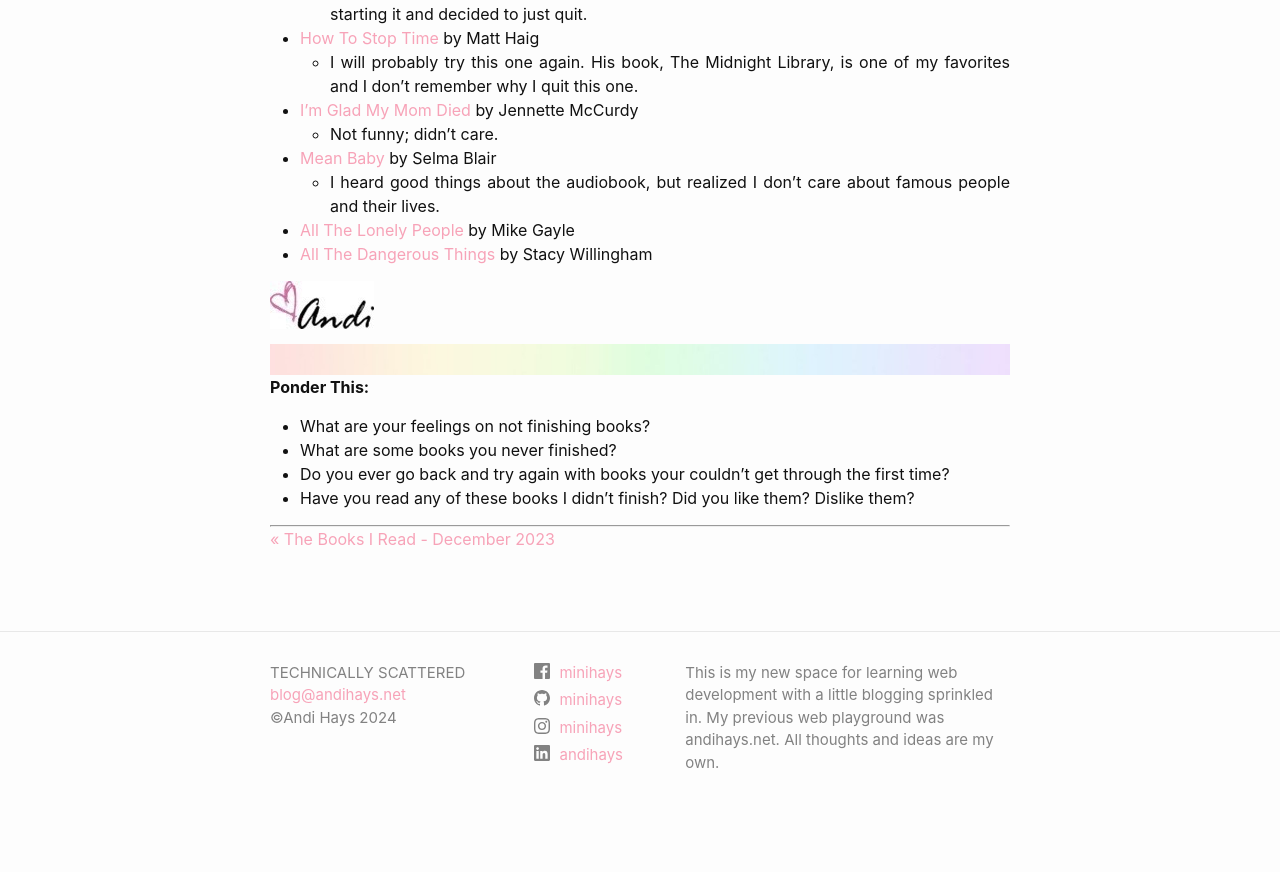
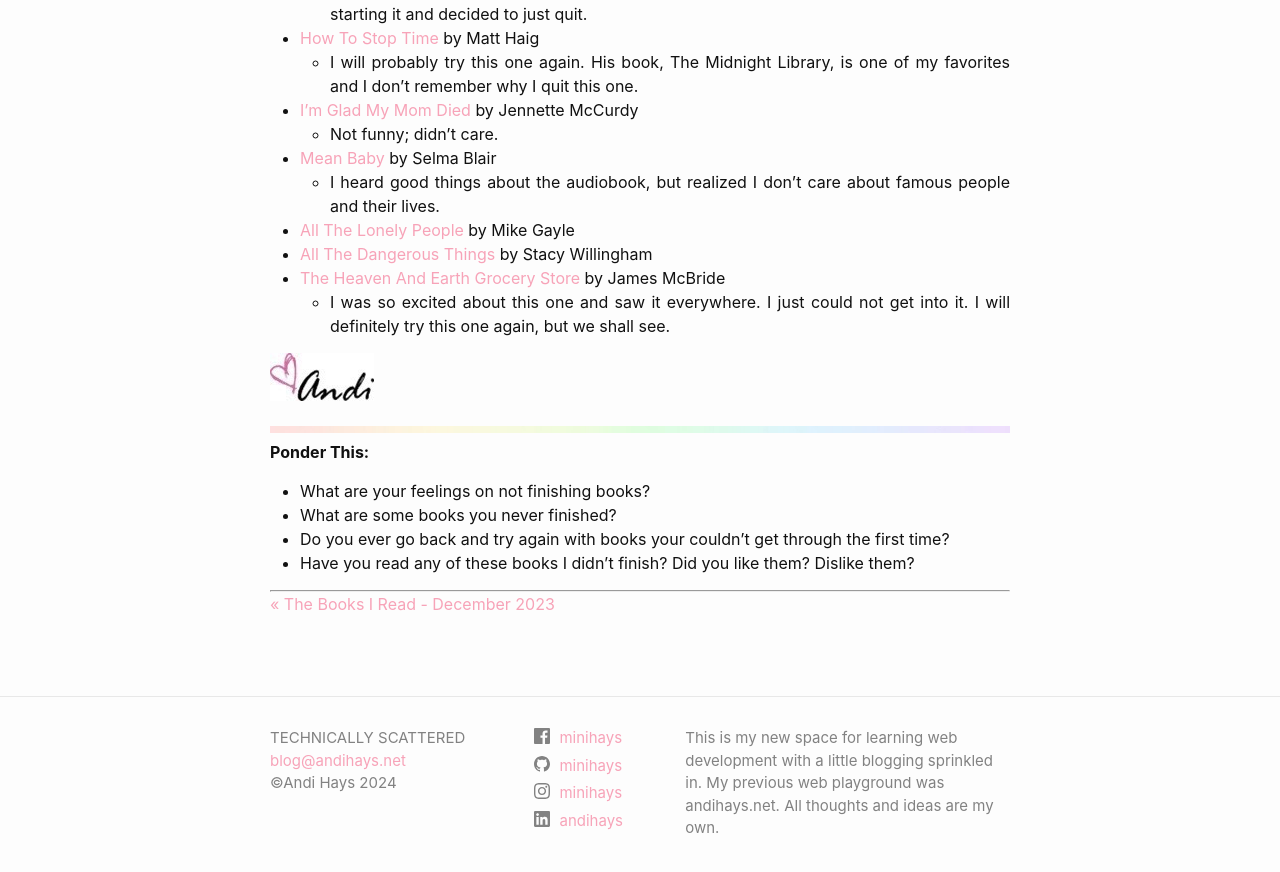
Before and after one commit to minihays/minihays.github.io, a Jekyll site: the page built from _posts/2024-01-18-dnf-books-2023.markdown, in a window 1280 px wide and 900 px high, scrolled down 2246 px. Shown: the top 872 px of the window. Built offline with Jekyll 4.4.1, drawn with Linux system fonts in a browser that asks for light colours; before the commit the page ends 3080 px from its top, so only the background shows below that.

Commit message:
added one more DNF book

```diff
--- a/_posts/2024-01-18-dnf-books-2023.markdown
+++ b/_posts/2024-01-18-dnf-books-2023.markdown
@@ -57,11 +57,12 @@ Here are the books that I DNF and just couldn't get into this year - with a few
   - I heard good things about the audiobook, but realized I don't care about famous people and their lives.
 - [All The Lonely People](https://www.amazon.com/All-Lonely-People-Mike-Gayle/dp/1538720175/ref=monarch_sidesheet) by Mike Gayle
 - [All The Dangerous Things](https://www.amazon.com/All-Dangerous-Things-Stacy-Willingham/dp/125080387X/ref=monarch_sidesheet) by Stacy Willingham
-
+- [The Heaven And Earth Grocery Store](https://www.amazon.com/Heaven-Earth-Grocery-Store-Novel-ebook/dp/B0BPNP7YQB/ref=monarch_sidesheet) by James McBride
+  - I was so excited about this one and saw it everywhere. I just could not get into it. I will definitely try this one again, but we shall see.
 
 ![Andi](/images/andi.jpg)
 
-![header](/images/SkinnyRainbow.jpg)
+![header](/images/SkinnyRainbow2.jpeg)
 **Ponder This:**
 - What are your feelings on not finishing books?
 - What are some books you never finished?
```
